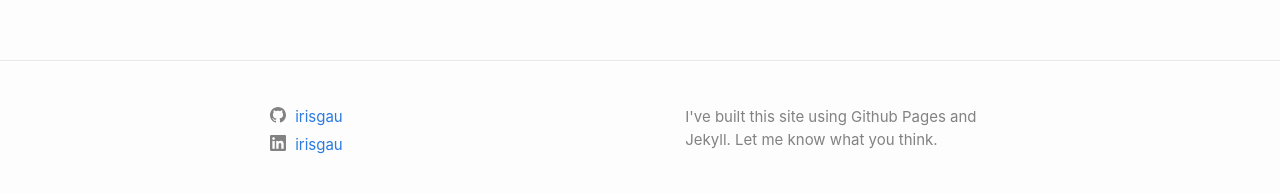
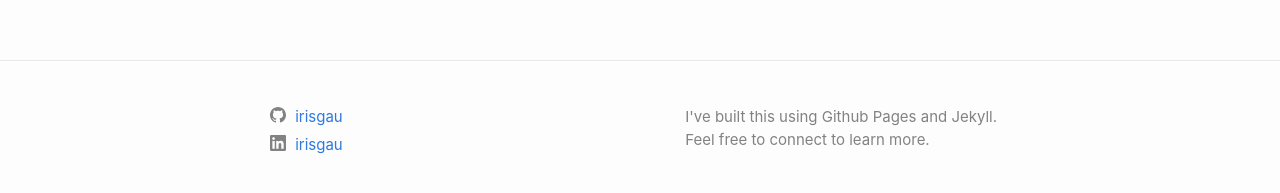
Before and after one commit to irisgau/irisgau.github.io, a Jekyll site: the page built from docs/index.markdown, in a window 1280 px wide. Shown: the part 684-877 px from the top of the page. Built offline with Jekyll 4.4.1, drawn with Linux system fonts in a browser that asks for light colours.

Commit message:
main page

```diff
--- a/docs/_config.yml
+++ b/docs/_config.yml
@@ -21,7 +21,7 @@
 title: Iris Gau
 # email: iris.gau219@gmail.com
 description: >- # this means to ignore newlines until "baseurl:"
-  I've built this site using Github Pages and Jekyll. Let me know what you think.
+  I've built this using Github Pages and Jekyll. Feel free to connect to learn more.
 domain: irisgau.com
 baseurl: "/" # the subpath of your site, e.g. /blog
 url: "https://irisgau.com" # the base hostname & protocol for your site, e.g. http://example.com
```
